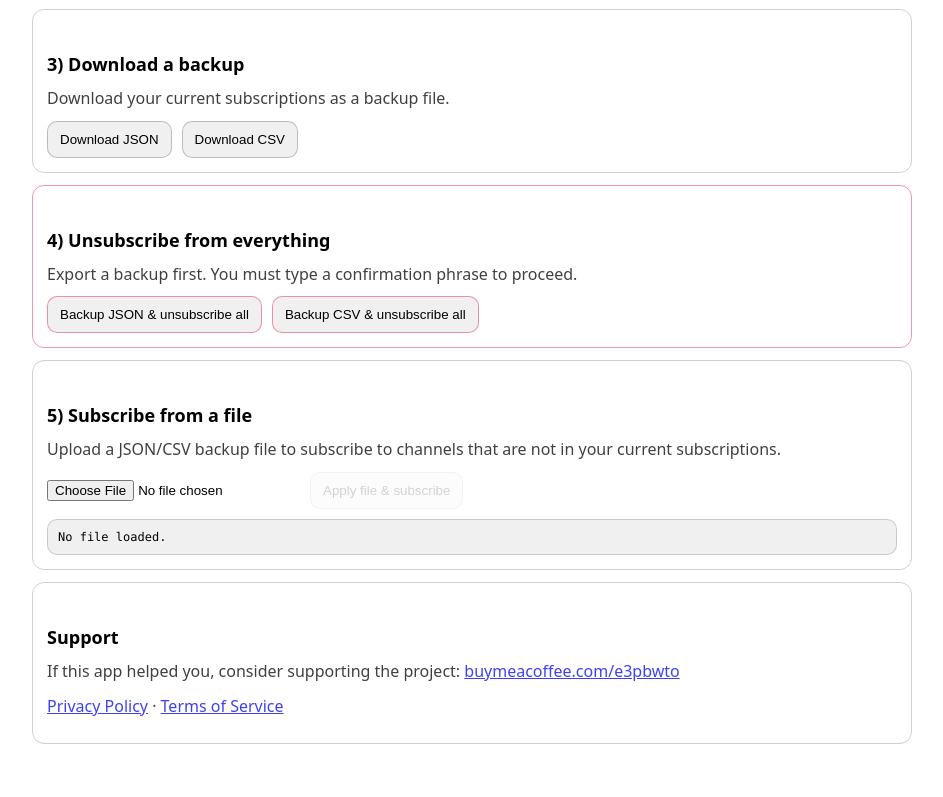
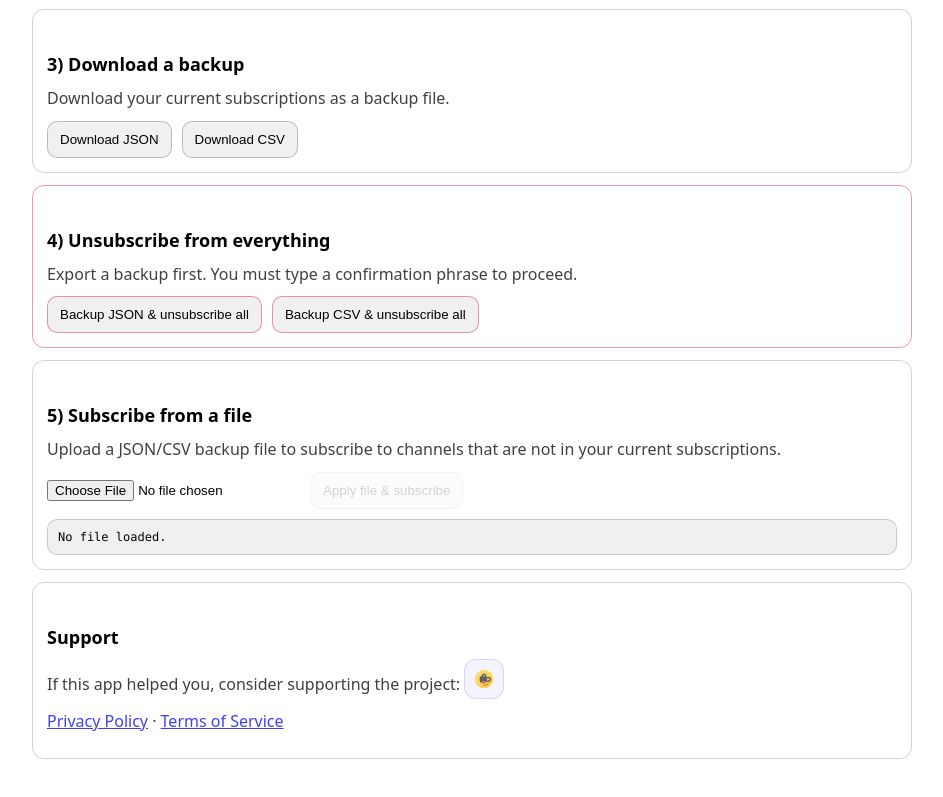
Before and after one commit to kuil09/youtube-subscriptions-backup, a website built with Vite: page index.html in a window 1280 px wide. Shown: the part 423-1220 px from the top of the page, without its empty margins (168-1111 px from the left). Built offline with nearby package versions, Linux system fonts and the light colour scheme.

Commit message:
Add support link with icon and aria labels in the main page
Enhanced the support section by adding a "Buy Me a Coffee" link with an accompanying icon. Included aria labels for better accessibility and updated internationalization strings for the new support option in English, Korean, and Japanese.

```diff
--- a/index.html
+++ b/index.html
@@ -33,6 +33,10 @@
       .pill { display: inline-block; padding: 2px 8px; border-radius: 999px; border: 1px solid color-mix(in srgb, currentColor 22%, transparent); font-size: 12px; }
       .grid { display: grid; grid-template-columns: 1fr; gap: 12px; }
       @media (min-width: 860px) { .grid { grid-template-columns: 1fr 1fr; } }
+      .iconLink { display: inline-flex; align-items: center; justify-content: center; width: 38px; height: 38px; border-radius: 12px; border: 1px solid color-mix(in srgb, currentColor 18%, transparent); background: color-mix(in srgb, currentColor 6%, transparent); text-decoration: none; }
+      .iconLink:hover { background: color-mix(in srgb, currentColor 10%, transparent); }
+      .iconLink:focus-visible { outline: 2px solid color-mix(in srgb, currentColor 55%, transparent); outline-offset: 2px; }
+      .bmcIcon { width: 22px; height: 22px; display: block; }
     </style>
   </head>
   <body>
@@ -123,7 +127,31 @@
         <h2 data-i18n="support_title">Support</h2>
         <p class="muted">
           <span data-i18n="support_desc">If this app helped you, consider supporting the project:</span>
-          <a href="https://buymeacoffee.com/e3pbwto" target="_blank" rel="noreferrer">buymeacoffee.com/e3pbwto</a>
+          <a
+            class="iconLink"
+            href="https://buymeacoffee.com/e3pbwto"
+            target="_blank"
+            rel="noreferrer"
+            data-i18n="support_buymeacoffee_aria"
+            data-i18n-attr="aria-label,title"
+            aria-label="Buy me a coffee"
+            title="Buy me a coffee"
+          >
+            <svg class="bmcIcon" viewBox="0 0 24 24" fill="none" aria-hidden="true">
+              <defs>
+                <linearGradient id="bmc_bg" x1="4" y1="3" x2="20" y2="21" gradientUnits="userSpaceOnUse">
+                  <stop stop-color="#FFD74A"/>
+                  <stop offset="1" stop-color="#FFB800"/>
+                </linearGradient>
+              </defs>
+              <circle cx="12" cy="12" r="10" fill="url(#bmc_bg)"/>
+              <path d="M7.3 10.2c0-.7.6-1.3 1.3-1.3h5.3c.7 0 1.3.6 1.3 1.3v3.1c0 1.8-1.5 3.3-3.3 3.3H10.6c-1.8 0-3.3-1.5-3.3-3.3v-3.1z" fill="#111827" fill-opacity="0.9"/>
+              <path d="M15.9 10.4h1c1.1 0 2 .9 2 2s-.9 2-2 2h-1" stroke="#111827" stroke-width="1.6" stroke-linecap="round" stroke-opacity="0.9"/>
+              <path d="M10.2 8.1c0-.6.5-1 1-1h1.6c.6 0 1 .5 1 1" stroke="#111827" stroke-width="1.6" stroke-linecap="round" stroke-opacity="0.9"/>
+              <path d="M12 18.9c2.9 0 4.2-1.6 4.2-1.6" stroke="#111827" stroke-width="1.4" stroke-linecap="round" stroke-opacity="0.45"/>
+              <path d="M10.2 14.4c.8-.8 1.8-.2 1.8.7 0-.9 1-.9 1.7-.2.9.9-.2 2.1-1.7 3-1.6-.8-2.7-2-1.8-3.5z" fill="#EF4444"/>
+            </svg>
+          </a>
         </p>
         <p class="muted">
           <a href="./privacy.html" data-i18n="legal_privacy">Privacy Policy</a>
--- a/src/web/i18n.ts
+++ b/src/web/i18n.ts
@@ -87,6 +87,11 @@ export const I18N: Dict = {
     ko: '이 앱이 도움이 되었다면 프로젝트를 후원해 주세요:',
     en: 'If this app helped you, consider supporting the project:',
     ja: '役に立ったらプロジェクトをサポートしてください:',
+  },
+  support_buymeacoffee_aria: {
+    ko: 'Buy Me a Coffee에서 후원하기',
+    en: 'Support on Buy Me a Coffee',
+    ja: 'Buy Me a Coffee でサポート',
   },
   legal_privacy: { ko: '개인정보처리방침', en: 'Privacy Policy', ja: 'プライバシーポリシー' },
   legal_terms: { ko: '서비스 약관', en: 'Terms of Service', ja: '利用規約' },
```
